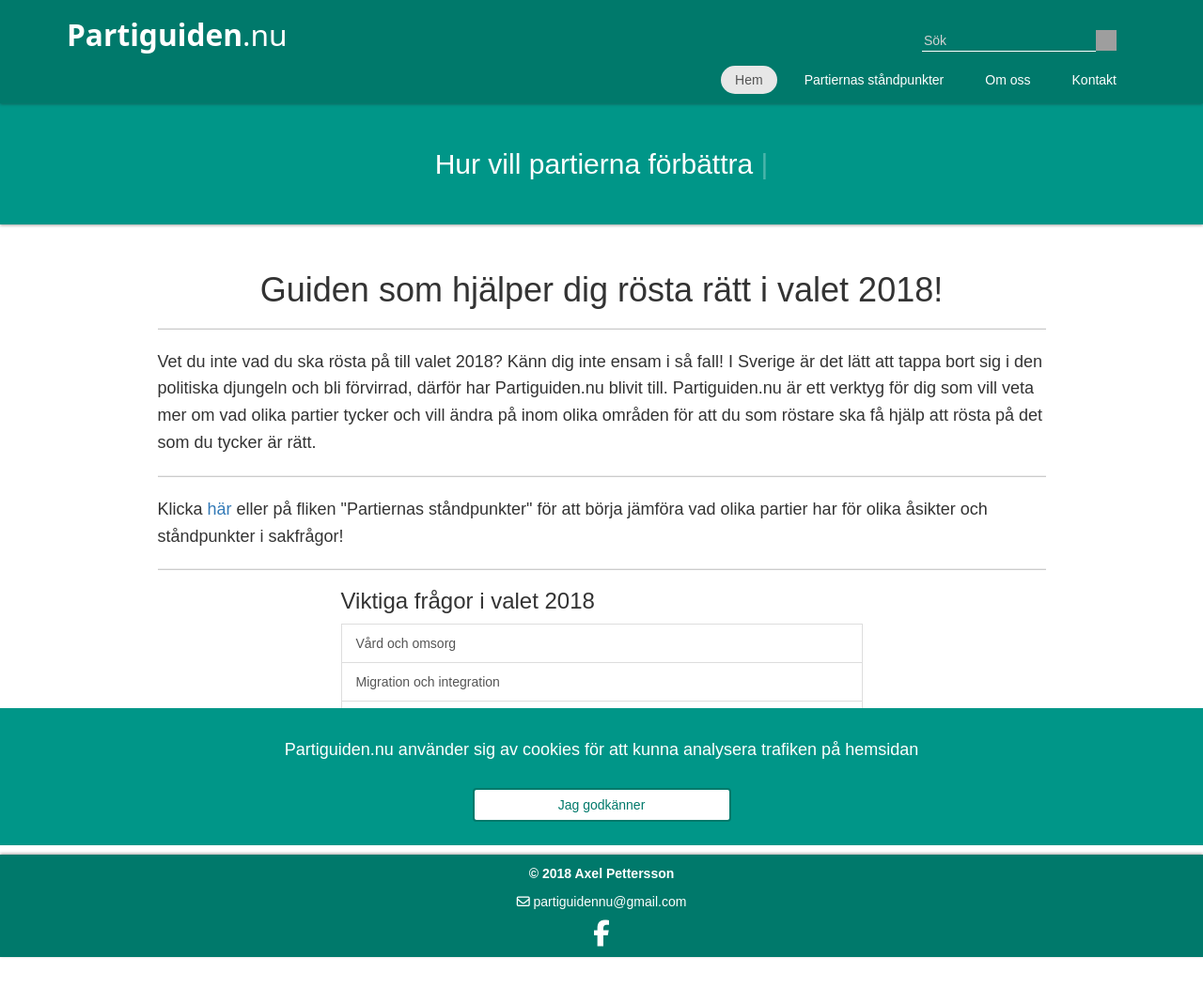
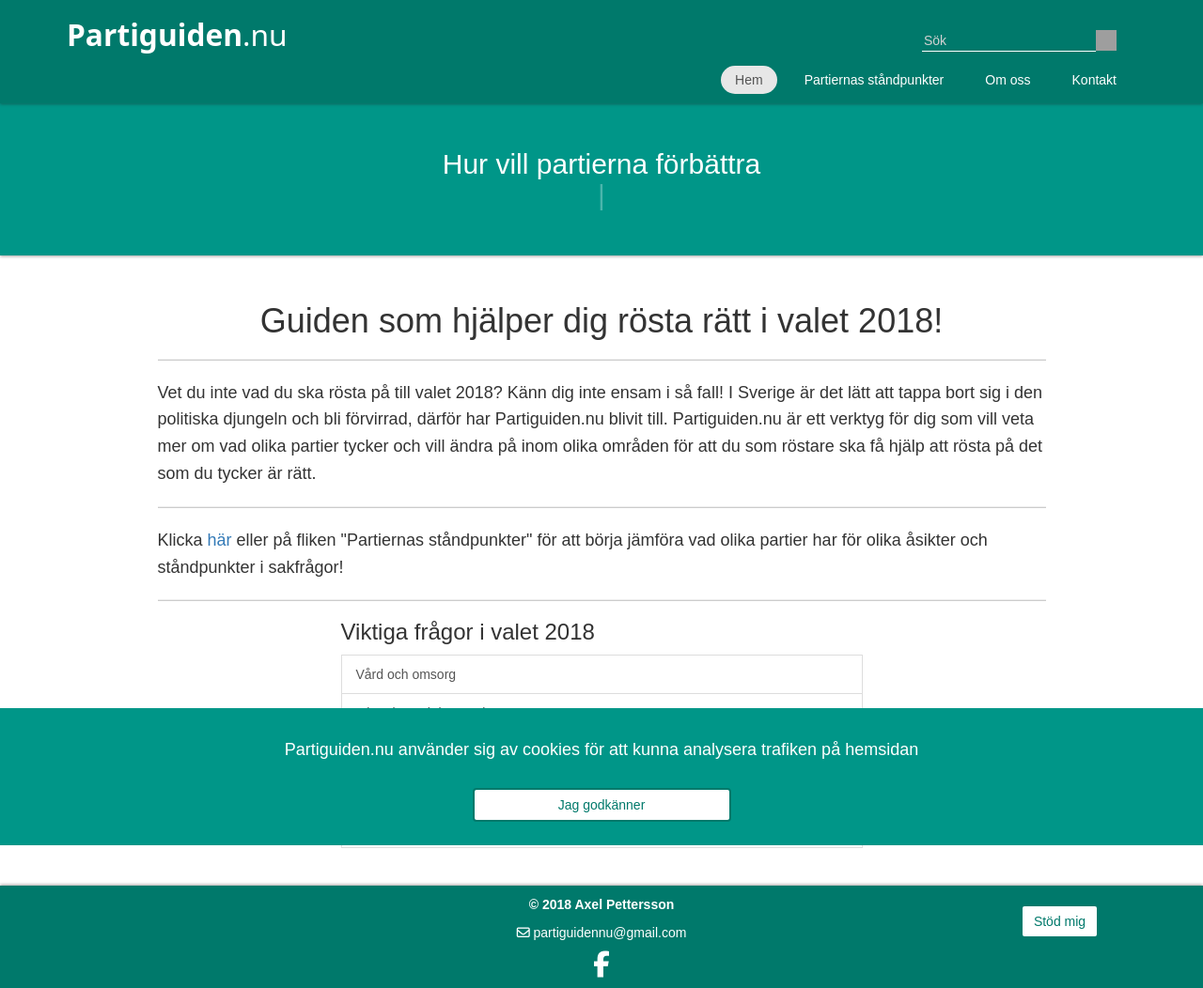
Before and after one commit to Ackuq/partiguiden.nu, a Jekyll site: the page built from index.md, in a window 1280 px wide. Shown: the whole page at 94% size. Built offline with Jekyll 4.4.1, drawn with Linux system fonts in a browser that asks for light colours; nearby versions of some CDN libraries; some web fonts are replaced; before the commit the page ends 1019 px from its top, so only the background shows below that; grey boxes are pictures that could not be loaded.

Commit message:
Added a support me modal

```diff
--- a/_layouts/default.html
+++ b/_layouts/default.html
@@ -136,9 +136,32 @@
                     </p>
                     <a href="https://www.facebook.com/partiguiden/"> <i class="fa fa-facebook fa-2x"></i> </a>
                 </div>
+                <div class="col-md-2 col-md-offset-2">
+                    <button data-ripple="#bdc3c7" class="btn modalButton" data-toggle="modal" data-target="#donationModal">Stöd mig</button>
+                </div>
             </div>
         </div>
     </footer>
+
+    <!-- Modal -->
+    <div class="modal fade" id="donationModal" role="dialog">
+        <div class="modal-dialog modal-lg">
+            <!-- Modal content -->
+            <div class="modal-content">
+                <div class="modal-header">
+                    <button type="button" class="close" data-dismiss="modal">&times;</button>
+                    <h5 class="modal-title">Stöd mig</h5>
+                </div>
+              <div class="modal-body">
+                <h4>Skicka donationer till mig genom att swisha numret här under eller genom att skanna QR-koden via Swish-appen:</h4>
+                <h4>070-965 36 95</h4>
+                <img src="{{site.url}}/media/swish-qr.jpg">
+              </div>
+                <div class="modal-footer">
+                    <button type="button" class="btn modalButton" data-dismiss="modal" style="margin: 0">Stäng</button>
+                </div>
+            </div>
+        </div>
+    </div>
 </body>
-
 </html>
--- a/css/styles.scss
+++ b/css/styles.scss
@@ -78,7 +78,11 @@
     color: #fff;
     background-color: #009688;
 }
-
+@media (max-width: 767px) {
+    #hemjumbotron > h2{
+        font-size: 26px;
+    }
+}
 #mail > a:hover,
 .footer_content > a:hover{
     color: #bdc3c7;
@@ -89,6 +93,7 @@
 .TypedText{
     display: inline-block;
 }
+// Lines
 .linesmall{
     height: 1px;
     width: 20%;
@@ -122,3 +127,30 @@
 .list-group-item{
     border-radius: 0 !important;
 }
+// Donate button and modal
+
+.modalButton{
+    background: #fff;
+    border: 2px solid #00796B;
+    color: #00796B;
+    margin: 10px 0;
+}
+.modal-title{
+    font-size: 2rem;
+}
+.modal-dialog {
+    max-width: 40vh;
+}
+.modal-body > img{
+    width: 100%;
+}
+@media (max-width: 767px) {
+    .modal-dialog{
+        max-width: 100%;
+    }
+    .modal-body > img{
+        margin: auto;
+        width: 60% !important;
+        display: block;
+    }
+}
--- a/index.md
+++ b/index.md
@@ -3,7 +3,7 @@
 title: Partiguiden
 ---
   <div class="jumbotron text-center" id="hemjumbotron">
-    <h2 class="noMargin"> Hur vill partierna förbättra
+    <h2 class="noMargin"> Hur vill partierna förbättra <br>
         <span class="element" id="typeText"></span>
         <span class="typed-cursor"></span>
       </h2>
```
Also changed, not shown: media/swish-qr.jpg (added).
